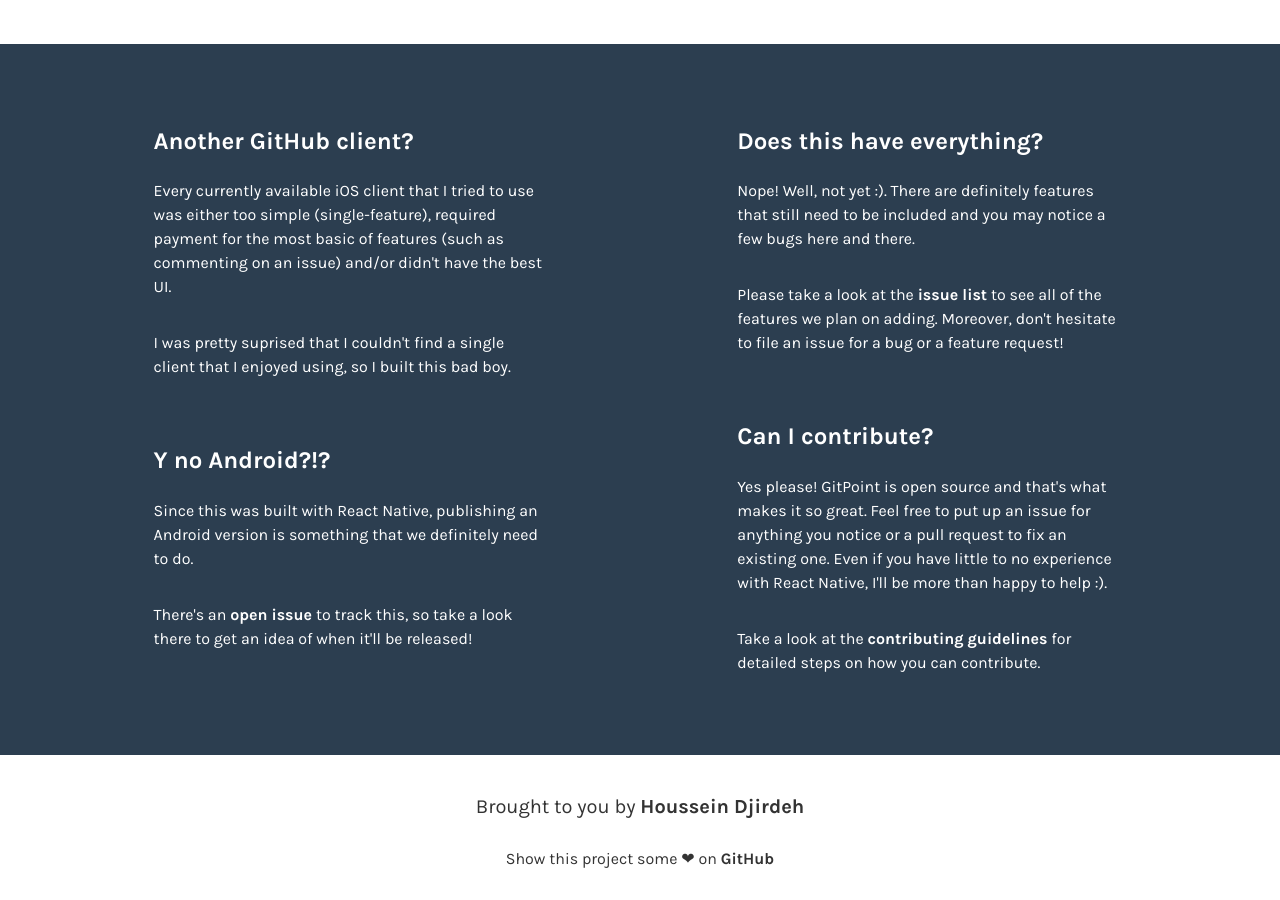
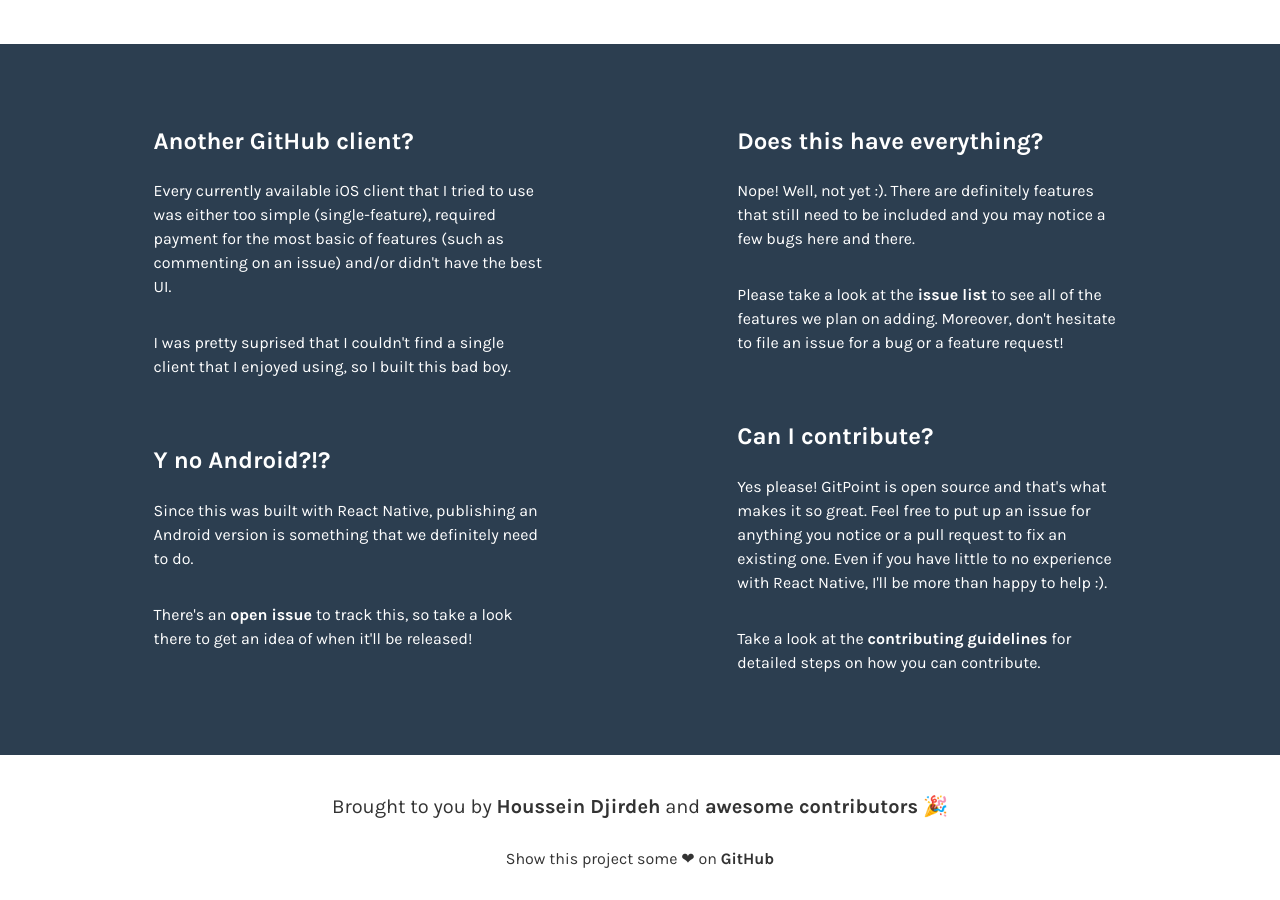
Before and after one commit to gitpoint/git-point-site, a Jekyll site: the page built from index.md, in a window 1280 px wide and 900 px high, scrolled down 4034 px. Built offline with Jekyll 4.4.1, drawn with Linux system fonts in a browser that asks for light colours.

Commit message:
Add link to contributors list in footer

```diff
--- a/_includes/footer.html
+++ b/_includes/footer.html
@@ -1,4 +1,4 @@
 <footer class="pv4 ph3 ph5-m ph6-l dark-gray bg-primary karla">
-  <div class="f5 f4-ns db tc mt2 mb4">Brought to you by <a class="link fw7 dark-gray dim" href="https://houssein.me/">Houssein Djirdeh</a></div>
+  <div class="f5 f4-ns db tc mt2 mb4">Brought to you by <a class="link fw7 dark-gray dim" href="https://houssein.me/">Houssein Djirdeh</a> and <a class="link fw7 dark-gray dim" href="https://github.com/gitpoint/git-point/graphs/contributors">awesome  contributors 🎉</a></div>
   <div class="f6 f5-ns db tc">Show this project some ❤ on <a class="link fw7 dark-gray dim" href="https://github.com/gitpoint/git-point">GitHub</a></div>
 </footer>
```
